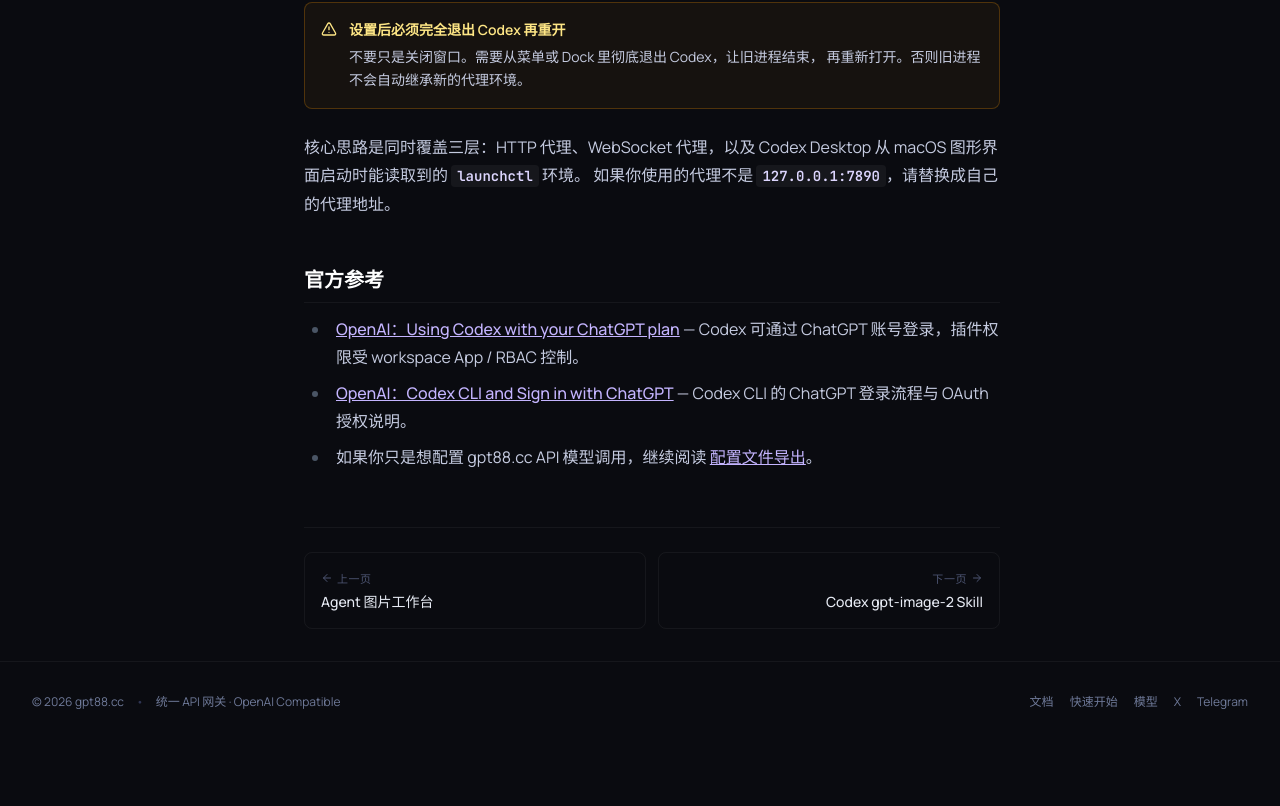
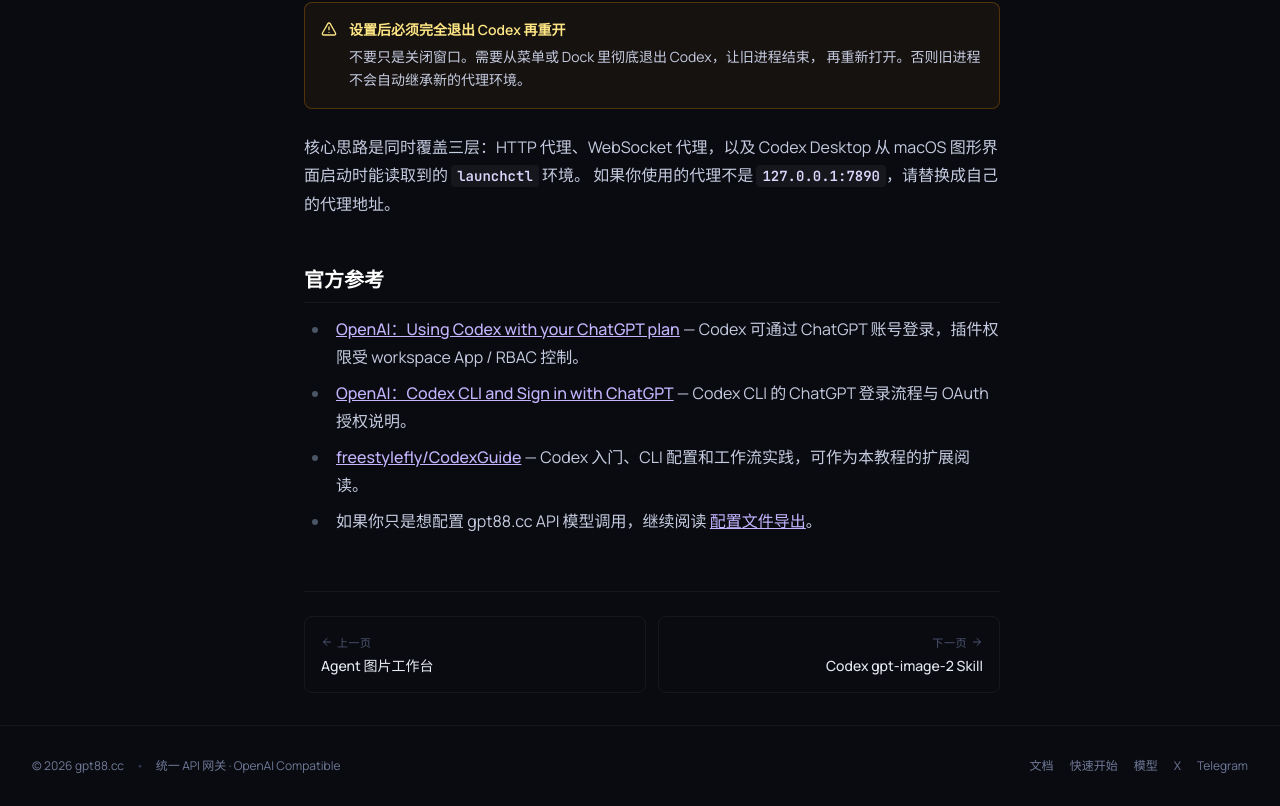
Before and after one commit to gpt88AI/doc, a React (Vite) app: page /docs/guides/codex-plugins-oauth in a window 1280 px wide. Shown: the part 8567-9373 px from the top of the page. Before the commit the page ends 9309 px from the top, so only its background shows below. Built offline with nearby package versions, Linux system fonts and the light colour scheme.

Commit message:
Add CodexGuide reference

```diff
--- a/src/pages/docs/guides/CodexGptImage2SkillPage.tsx
+++ b/src/pages/docs/guides/CodexGptImage2SkillPage.tsx
@@ -245,6 +245,13 @@
           如果你还需要 Codex 插件能力，参考{' '}
           <Link to="/docs/guides/codex-plugins-oauth">Codex 插件与 ChatGPT OAuth 登录</Link>。
         </li>
+        <li>
+          Codex 入门、CLI 配置和工作流实践可参考{' '}
+          <a href="https://github.com/freestylefly/CodexGuide" target="_blank" rel="noreferrer">
+            freestylefly/CodexGuide
+          </a>
+          。
+        </li>
       </ul>
     </DocPage>
   )
--- a/src/pages/docs/guides/CodexPluginsOauthPage.tsx
+++ b/src/pages/docs/guides/CodexPluginsOauthPage.tsx
@@ -448,6 +448,16 @@
           {' '}— Codex CLI 的 ChatGPT 登录流程与 OAuth 授权说明。
         </li>
         <li>
+          <a
+            href="https://github.com/freestylefly/CodexGuide"
+            target="_blank"
+            rel="noreferrer"
+          >
+            freestylefly/CodexGuide
+          </a>
+          {' '}— Codex 入门、CLI 配置和工作流实践，可作为本教程的扩展阅读。
+        </li>
+        <li>
           如果你只是想配置 gpt88.cc API 模型调用，继续阅读{' '}
           <Link to="/docs/guides/config-export">配置文件导出</Link>。
         </li>
--- a/src/pages/docs/guides/CodexToolRecoveryPage.tsx
+++ b/src/pages/docs/guides/CodexToolRecoveryPage.tsx
@@ -63,6 +63,7 @@
         { id: 'prompt', text: '可直接复制给 Codex 的提示词', level: 2 },
         { id: 'workflow', text: '恢复后的执行流程', level: 2 },
         { id: 'checklist', text: '排查清单', level: 2 },
+        { id: 'references', text: '扩展阅读', level: 2 },
         { id: 'next', text: '下一步', level: 2 },
       ]}
     >
@@ -111,6 +112,16 @@
       <h2 id="checklist">排查清单</h2>
       <CodeBlock lang="text" filename="checklist" code={CHECKLIST} />
 
+      <h2 id="references">扩展阅读</h2>
+      <ul>
+        <li>
+          <a href="https://github.com/freestylefly/CodexGuide" target="_blank" rel="noreferrer">
+            freestylefly/CodexGuide
+          </a>
+          {' '}— Codex 使用、配置和工作流实践指南，可用于补充理解 Codex 的日常操作方式。
+        </li>
+      </ul>
+
       <h2 id="next">下一步</h2>
       <ul>
         <li>
--- a/src/pages/docs/integrations/dev/CodexCliPage.tsx
+++ b/src/pages/docs/integrations/dev/CodexCliPage.tsx
@@ -72,6 +72,7 @@
         { id: 'verify', text: '第三步：验证文件工具', level: 2 },
         { id: 'oauth', text: 'OAuth 与插件能力', level: 2 },
         { id: 'troubleshoot', text: '排障清单', level: 2 },
+        { id: 'references', text: '扩展阅读', level: 2 },
         { id: 'next', text: '下一步', level: 2 },
       ]}
     >
@@ -128,6 +129,16 @@
       <h2 id="troubleshoot">排障清单</h2>
       <CodeBlock lang="text" filename="troubleshooting" code={TROUBLESHOOTING} />
 
+      <h2 id="references">扩展阅读</h2>
+      <ul>
+        <li>
+          <a href="https://github.com/freestylefly/CodexGuide" target="_blank" rel="noreferrer">
+            freestylefly/CodexGuide
+          </a>
+          {' '}— Codex 入门、CLI 配置、工作流和实践经验整理，可作为 gpt88.cc Codex 接入教程之外的补充参考。
+        </li>
+      </ul>
+
       <h2 id="next">下一步</h2>
       <ul>
         <li><Link to="/docs/guides/codex-tool-recovery">查看工具恢复教程</Link></li>
```
Also changed, not shown: 1 other file (tests, documents, lock files or other folders).
